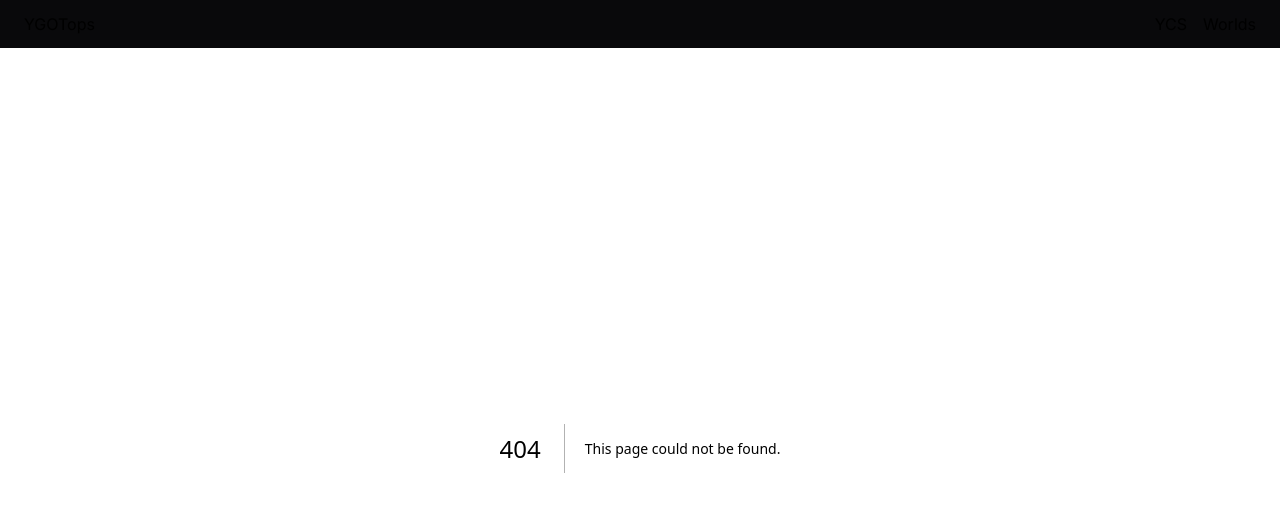
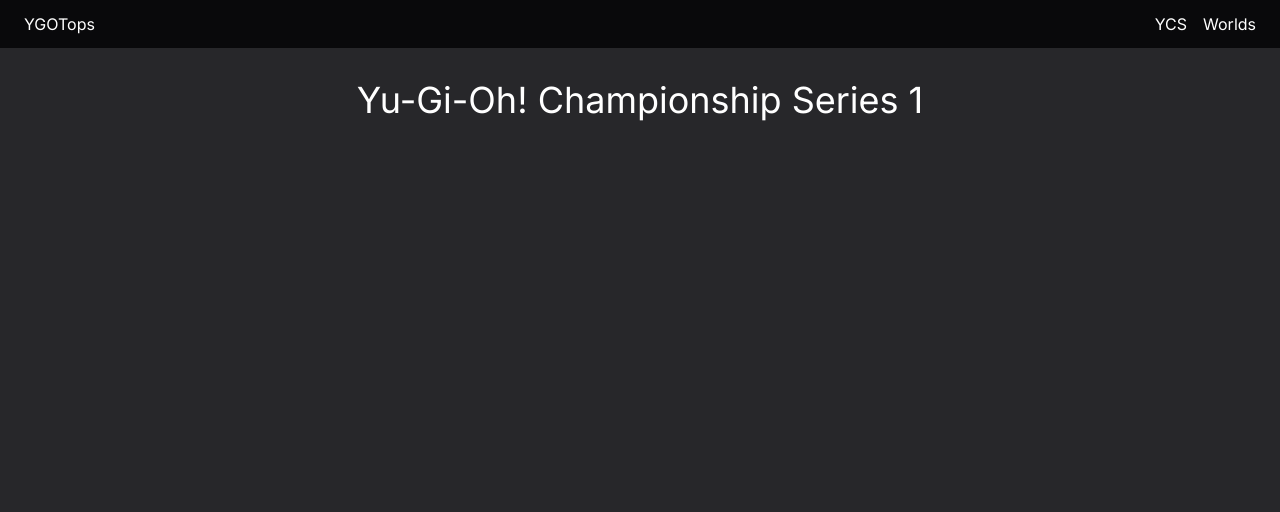
Before and after one commit to malthesers/ygo-records, a Next.js app: page /ycs/1 in a window 1280 px wide. Before the commit this address had no page. Shown: the top 512 px of the page. Built offline with nearby package versions, Linux system fonts and the light colour scheme.

Commit message:
Added dynamic page for ycs

```diff
--- /dev/null
+++ b/src/app/ycs/[slug]/page.tsx
@@ -0,0 +1,7 @@
+export default function Page({ params }: { params: { slug: string } }) {
+  return (
+    <main>
+      <h1>Yu-Gi-Oh! Championship Series {params.slug}</h1>
+    </main>
+  )
+}
```
